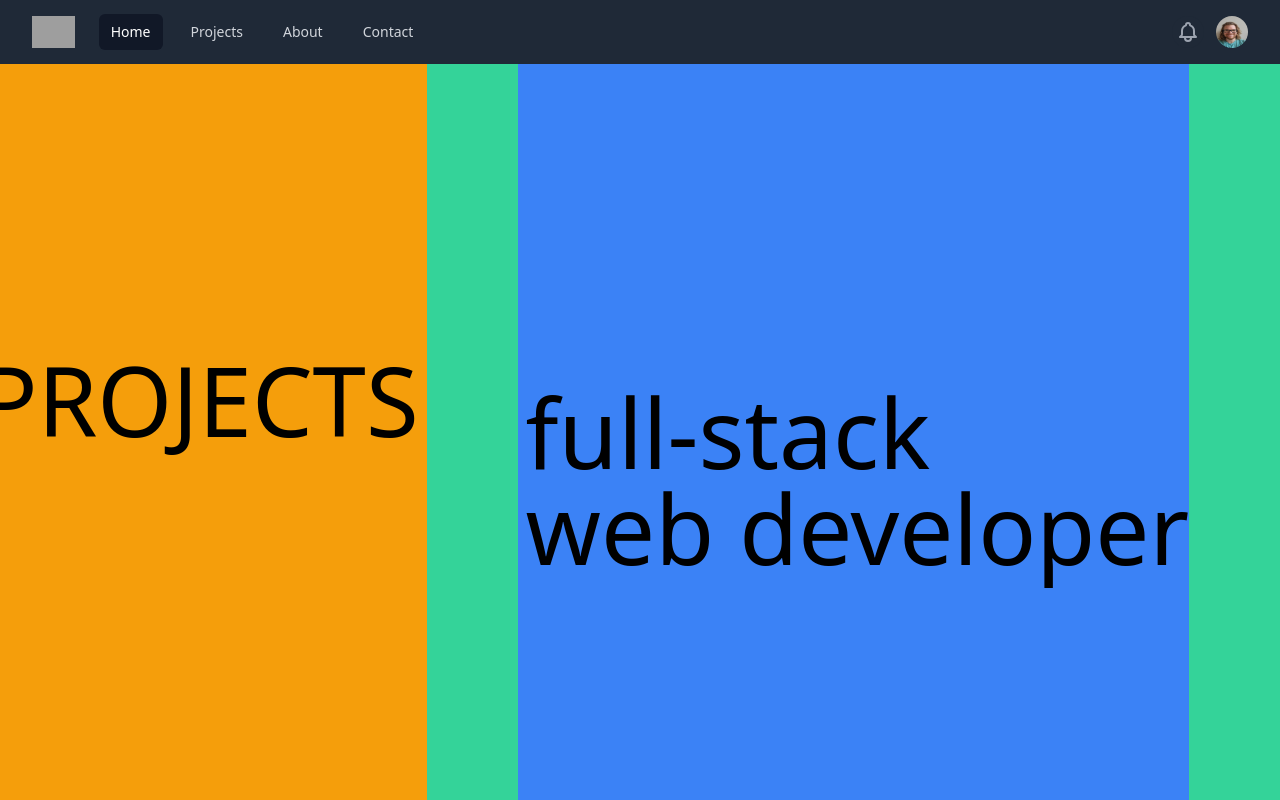
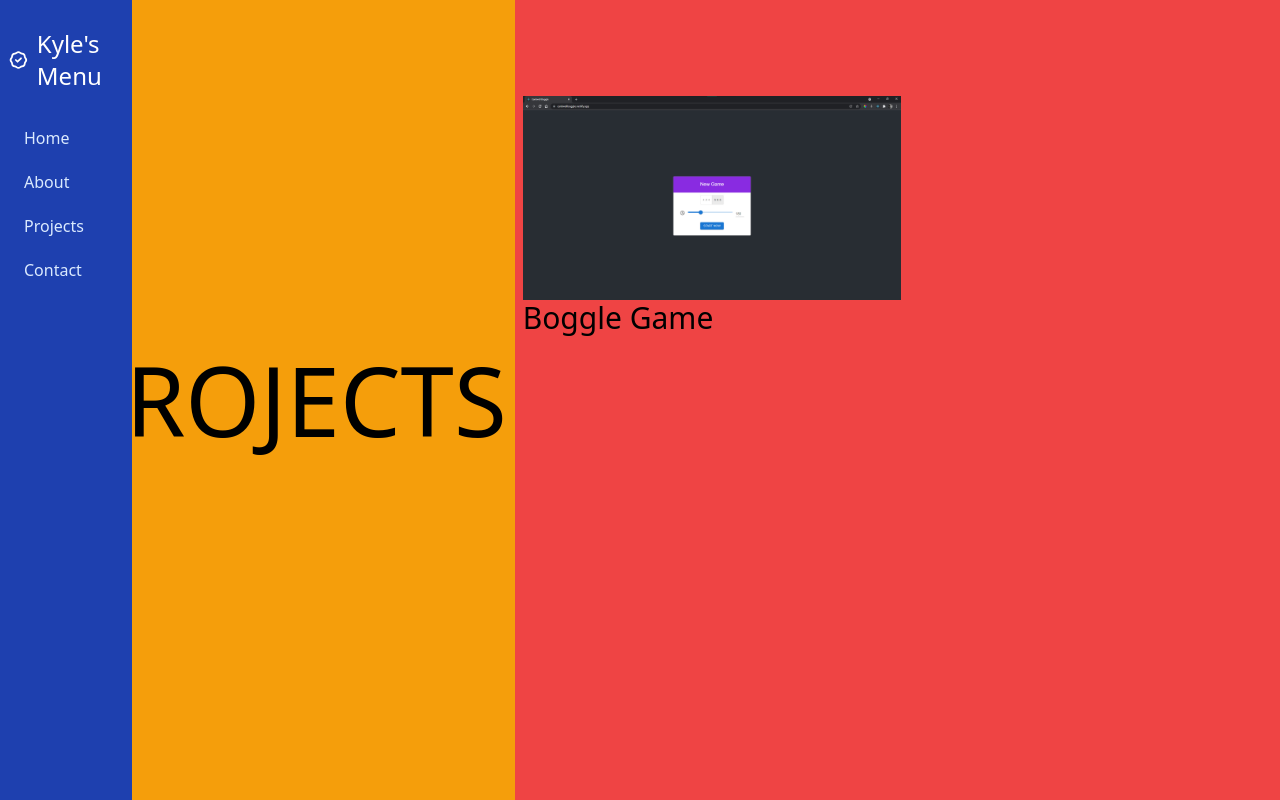
Before and after one commit to KyleCardwell/kyle-portfolio, a React (Create React App) app: page / in a window 1280 px wide. Built offline with nearby package versions, Linux system fonts and the light colour scheme; grey boxes are pictures that could not be loaded.

Commit message:
working child component rendering

```diff
--- a/src/App.js
+++ b/src/App.js
@@ -1,42 +1,55 @@
+import { useState } from 'react';
 import './App.css';
-import InfoCard from './components/InfoCard';
+// import InfoCard from './components/InfoCard';
 import MainContainer from './components/MainContainer';
-import NavBar from './components/NavBarTW.js';
+// import NavBar from './components/NavBarTW.js';
 import { projectData } from './components/projectData';
+import ProjectsScroll from './components/ProjectsScroll';
+// import SidebarMenu from './components/SidebarMenu';
+import MobileMenuTop from './components/SideBarMenu/MobileMenuTop';
+import SidebarMenuSide from './components/SideBarMenu/SidebarMenuSide';
 
 function App() {
+
+  // const sidebar = document.querySelector('.sidebar')
+
+  const [showSideBar, setShowSideBar] = useState(true)
+
+  const toggleSideMenu = () => {
+    setShowSideBar(!showSideBar)
+  }
+
+
   return (
-    <div className="flex flex-col h-screen">
+    // <div className="flex flex-col h-screen">
+    // <div className="flex-col md:flex"> <-----Original
+    <div className="relative min-h-screen md:flex">
 
-      <NavBar />
-      {/* <header className="App-header">
-        <img src={logo} className="App-logo" alt="logo" />
-        <p>
-          Edit <code>src/App.js</code> and save to reload.
-        </p>
-        <a
-          className="App-link"
-          href="https://reactjs.org"
-          target="_blank"
-          rel="noopener noreferrer"
-        >
-          Learn React
-        </a>
-      </header> */}
+      <SidebarMenuSide
+        showSideBar={showSideBar}
+        />
+      <MobileMenuTop
+        showSideBar={showSideBar}
+        toggleSideMenu={toggleSideMenu}
+      />
+
       <section className="max-h-screen overflow-y-scroll snap snap-y snap-mandatory">
 
         {/* <MainContainer
           title="Kyle Cardwell"
           sectionName="top"
+          component={""}
         /> */}
         <MainContainer
           title="Projects"
           sectionName="Projects"
           data={projectData}
+          component={ProjectsScroll}
         />
         {/* <MainContainer
           title="About"
           sectionName="About"
+          component={""}
         /> */}
 
       </section>
--- a/src/components/DisplayCard.js
+++ b/src/components/DisplayCard.js
@@ -1,64 +1,31 @@
 import React from 'react';
 
 const DisplayCard = (props) => {
+
+    console.log(props)
     return (
-        <div className="flex-1 flex overflow-hidden">
 
-            <div className="w-2/3 pt-18 flex-1 flex flex-col overflow-y-scroll items-center bg-green-400 snap snap-y snap-mandatory">
-                <section className="pt-96 flex-shrink-0 pl-2 text-8xl h-screen bg-blue-500 snap-start">
-                    full-stack
-                    <br />
-                    web developer
-                </section>
+        <div className="w-2/3 flex-1 flex overflow-hidden">
+            {<props.component data={props.data}/>}
+        </div>
 
-                {props.data.map(proj => {
-                    return (
-                        <section className="pt-96 flex-shrink-0 pl-2 text-8xl h-screen bg-blue-500 snap-start">
-                            <img src={proj.photos[0]}/>
-                            <h3 className="">{proj.projectName}</h3>
-                            <p>{proj.showcase}</p>
-                        </section>
-                    )
-                })}
-                {/* <section className="pt-96 flex-shrink-0 pl-2 text-8xl h-screen bg-white snap-start">
-                    full-stack
-                    <br />
-                    web developer
-                </section>
-                <section className="pt-96 flex-shrink-0 pl-2 text-8xl h-screen bg-red-500 snap-start">
-                    full-stack
-                    <br />
-                    web developer
-                </section>
-                <section className="pt-96 flex-shrink-0 pl-2 text-8xl h-screen bg-yellow-500 snap-start">
-                    full-stack
-                    <br />
-                    web developer
-                </section>
+        // <div className="flex-1 flex overflow-hidden">
 
-                <section className="pt-96 flex-shrink-0 pl-2 text-8xl h-screen bg-white snap-start">
-                    full-stack
-                    <br />
-                    web developer
-                </section>
-                <section className="pt-96 flex-shrink-0 pl-2 text-8xl h-screen bg-red-500 snap-start">
-                    full-stack
-                    <br />
-                    web developer
-                </section>
-                <section className="pt-96 flex-shrink-0 pl-2 text-8xl h-screen bg-yellow-500 snap-start">
-                    full-stack
-                    <br />
-                    web developer
-                </section>
-                <section className="pt-96 flex-shrink-0 pl-2 text-8xl h-screen bg-white snap-start">
-                    full-stack
-                    <br />
-                    web developer
-                </section> */}
+        //     <div className="w-2/3 pt-18 flex-1 flex flex-col overflow-y-scroll items-center bg-green-400 snap snap-y snap-mandatory">
 
-            </div>
-        </div>
+        //         {props.data ? props.data.map(proj => {
+        //             return (
+        //                 <section className="pt-24 flex-shrink-0 pl-2 text-8xl h-screen bg-red-500 snap-start">
+        //                     <div className="w-1/2">
+        //                         <img className="object-contain" src={proj.photos[0]}/>
+        //                     </div>
+        //                     <h3 className="text-3xl">{proj.projectName}</h3>
+        //                 </section>
+        //             )
+        //         }) : ""}
+
+        //     </div>
+        // </div>
     )
 }
 
--- a/src/components/InfoCard.js
+++ b/src/components/InfoCard.js
@@ -2,7 +2,7 @@ import React from 'react';
 
 const InfoCard = (props) => {
     return (
-        <div className="w-1/3 object-left-top fixed h-screen flex justify-end items-center bg-yellow-500 h-full sticky">
+        <div className="w-1/3 fixed h-screen flex justify-end items-center bg-yellow-500 h-full sticky">
             <div className="text-right pr-2 text-8xl">
                 {props.title.toUpperCase()}
             </div>
--- a/src/components/MainContainer.js
+++ b/src/components/MainContainer.js
@@ -9,7 +9,7 @@ const MainContainer = (props) => {
             <InfoCard
                 title={props.title}
             />
-            <DisplayCard data={props.data}/>
+            <DisplayCard data={props.data} component={props.component}/>
         </div>
     )
 }
--- a/src/components/NavbarTW.js
+++ b/src/components/NavbarTW.js
@@ -40,11 +40,11 @@ const NavBar = () => {
                     src="https://tailwindui.com/img/logos/workflow-mark-indigo-500.svg"
                     alt="Workflow"
                   />
-                  <img
+                  {/* <img
                     className="hidden lg:block h-8 w-auto"
                     src="https://tailwindui.com/img/logos/workflow-logo-indigo-500-mark-white-text.svg"
                     alt="Workflow"
-                  />
+                  /> */}
                 </div>
                 <div className="hidden sm:block sm:ml-6">
                   <div className="flex space-x-4">
--- /dev/null
+++ b/src/components/ProjectsScroll.js
@@ -0,0 +1,24 @@
+import React from "react";
+
+const ProjectsScroll = (props) => {
+  return (
+    <div className="pt-18 flex-1 flex flex-col overflow-y-scroll items-center bg-green-400 snap snap-y snap-mandatory">
+
+      {props.data
+        ? props.data.map((proj) => {
+            return (
+              <section className="pt-24 flex-shrink-0 pl-2 text-8xl h-screen bg-red-500 snap-start">
+                <div className="w-1/2">
+                  <img className="object-contain" src={proj.photos[0]} />
+                </div>
+                <h3 className="text-3xl">{proj.projectName}</h3>
+                {/* <p>{proj.showcase}</p> */}
+              </section>
+            );
+          })
+        : ""}
+    </div>
+  );
+};
+
+export default ProjectsScroll;
--- /dev/null
+++ b/src/components/SideBarMenu/MobileMenuTop.js
@@ -0,0 +1,41 @@
+import React from "react";
+
+export default function MobileMenuTop(props) {
+  //   const sidebar = document.querySelector('.sidebar')
+
+  //   const handleClick = () => {
+  //     sidebar.classList.toggle("-translate-x-full")
+  //   }
+
+
+  return (
+    //   {/* Mobile Menu Top Bar */}
+    <div className="bg-gray-800 text-gray-100 flex justify-between md:hidden">
+      {/* logo */}
+      <a href="#" className="block p-4 text-white font-bold">
+        Kyle Cardwell
+      </a>
+
+      {/* mobile menu button */}
+      <button
+        className="mobile-menu-button p-4 focus:outline-none focus:bg-gray-700"
+        onClick={() => props.toggleSideMenu()}
+      >
+        <svg
+          xmlns="http://www.w3.org/2000/svg"
+          className="h-5 w-5"
+          fill="none"
+          viewBox="0 0 24 24"
+          stroke="currentColor"
+        >
+          <path
+            strokeLinecap="round"
+            strokeLinejoin="round"
+            strokeWidth="2"
+            d="M4 6h16M4 12h16M4 18h16"
+          />
+        </svg>
+      </button>
+    </div>
+  );
+}
--- /dev/null
+++ b/src/components/SideBarMenu/SidebarMenuSide.js
@@ -0,0 +1,54 @@
+import React from "react";
+
+export default function SidebarMenuSide(props) {
+
+  return (
+    // {/* Sidebar */}
+      <div className={`sidebar bg-blue-800 text-blue-100 w-64 space-y-6 py-7 px-2 absolute inset-y-0 left-0 transform ${props.showSideBar ? "-translate-x-full " : ""}md:relative md:translate-x-0 z-50 transition duration-200 ease-in-out`}>
+        <a href="#" className="text-white flex items-center space-x-2">
+          <svg
+            className="w-8 h-8"
+            xmlns="http://www.w3.org/2000/svg"
+            fill="none"
+            viewBox="0 0 24 24"
+            stroke="currentColor"
+          >
+            <path
+              strokeLinecap="round"
+              strokeLinejoin="round"
+              strokeWidth="2"
+              d="M9 12l2 2 4-4M7.835 4.697a3.42 3.42 0 001.946-.806 3.42 3.42 0 014.438 0 3.42 3.42 0 001.946.806 3.42 3.42 0 013.138 3.138 3.42 3.42 0 00.806 1.946 3.42 3.42 0 010 4.438 3.42 3.42 0 00-.806 1.946 3.42 3.42 0 01-3.138 3.138 3.42 3.42 0 00-1.946.806 3.42 3.42 0 01-4.438 0 3.42 3.42 0 00-1.946-.806 3.42 3.42 0 01-3.138-3.138 3.42 3.42 0 00-.806-1.946 3.42 3.42 0 010-4.438 3.42 3.42 0 00.806-1.946 3.42 3.42 0 013.138-3.138z"
+            />
+          </svg>
+          <span className="text-2xl font-etrabold">Kyle's Menu</span>
+        </a>
+        <nav>
+          <a
+            href="#top"
+            className="block py-2.5 px-4 transition duration-200 hover:bg-blue-400"
+          >
+            Home
+          </a>
+          <a
+            href="#about"
+            className="block py-2.5 px-4 transition duration-200 hover:bg-blue-400"
+          >
+            About
+          </a>
+          <a
+            href="#projects"
+            className="block py-2.5 px-4 transition duration-200 hover:bg-blue-400"
+          >
+            Projects
+          </a>
+          <a
+            href="#contact"
+            className="block py-2.5 px-4 transition duration-200 hover:bg-blue-400"
+          >
+            Contact
+          </a>
+        </nav>
+      </div>
+    //   {/* <div className="flex-1 p-10 text-2xl font-bold">content goes here</div> */}
+  );
+}
--- /dev/null
+++ b/src/components/SidebarMenu.js
@@ -0,0 +1,88 @@
+import React from "react";
+
+export default function SidebarMenu() {
+
+  const sidebar = document.querySelector('.sidebar')
+
+  const handleClick = () => {
+    sidebar.classList.toggle("-translate-x-full")
+  }
+
+  return (
+    <div className="relative min-h-screen md:flex">
+      {/* Mobile Menu Bar */}
+      <div className="bg-gray-800 text-gray-100 flex justify-between md:hidden">
+        {/* logo */}
+        <a href="#" className="block p-4 text-white font-bold">
+          Kyle Cardwell
+        </a>
+
+        {/* mobile menu button */}
+        <button className="mobile-menu-button p-4 focus:outline-none focus:bg-gray-700" onClick={handleClick}>
+          <svg
+            xmlns="http://www.w3.org/2000/svg"
+            className="h-5 w-5"
+            fill="none"
+            viewBox="0 0 24 24"
+            stroke="currentColor"
+          >
+            <path
+              strokeLinecap="round"
+              strokeLinejoin="round"
+              strokeWidth="2"
+              d="M4 6h16M4 12h16M4 18h16"
+            />
+          </svg>
+        </button>
+      </div>
+
+      {/* Sidebar */}
+      <div className="sidebar bg-blue-800 text-blue-100 w-64 space-y-6 py-7 px-2 absolute inset-y-0 left-0 transform -translate-x-full md:relative md:translate-x-0 transition duration-200 ease-in-out">
+        <a href="#" className="text-white flex items-center space-x-2">
+          <svg
+            className="w-8 h-8"
+            xmlns="http://www.w3.org/2000/svg"
+            fill="none"
+            viewBox="0 0 24 24"
+            stroke="currentColor"
+          >
+            <path
+              strokeLinecap="round"
+              strokeLinejoin="round"
+              strokeWidth="2"
+              d="M9 12l2 2 4-4M7.835 4.697a3.42 3.42 0 001.946-.806 3.42 3.42 0 014.438 0 3.42 3.42 0 001.946.806 3.42 3.42 0 013.138 3.138 3.42 3.42 0 00.806 1.946 3.42 3.42 0 010 4.438 3.42 3.42 0 00-.806 1.946 3.42 3.42 0 01-3.138 3.138 3.42 3.42 0 00-1.946.806 3.42 3.42 0 01-4.438 0 3.42 3.42 0 00-1.946-.806 3.42 3.42 0 01-3.138-3.138 3.42 3.42 0 00-.806-1.946 3.42 3.42 0 010-4.438 3.42 3.42 0 00.806-1.946 3.42 3.42 0 013.138-3.138z"
+            />
+          </svg>
+          <span className="text-2xl font-etrabold">Kyle's Menu</span>
+        </a>
+        <nav>
+          <a
+            href="#top"
+            className="block py-2.5 px-4 transition duration-200 hover:bg-blue-400"
+          >
+            Home
+          </a>
+          <a
+            href="#about"
+            className="block py-2.5 px-4 transition duration-200 hover:bg-blue-400"
+          >
+            About
+          </a>
+          <a
+            href="#projects"
+            className="block py-2.5 px-4 transition duration-200 hover:bg-blue-400"
+          >
+            Projects
+          </a>
+          <a
+            href="#contact"
+            className="block py-2.5 px-4 transition duration-200 hover:bg-blue-400"
+          >
+            Contact
+          </a>
+        </nav>
+      </div>
+      {/* <div className="flex-1 p-10 text-2xl font-bold">content goes here</div> */}
+    </div>
+  );
+}
```
